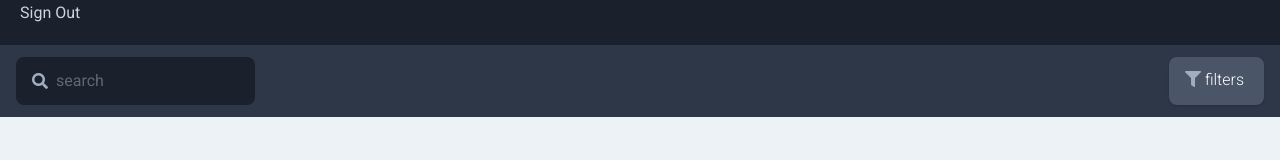
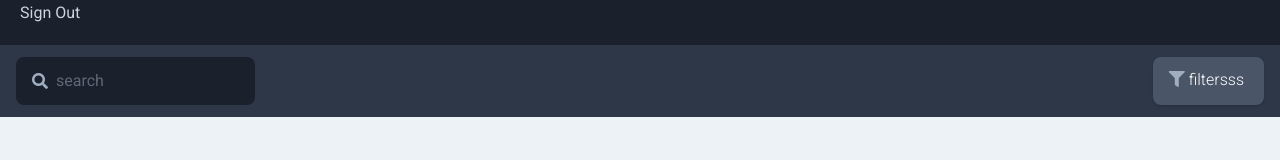
Before and after one commit to woodsy88/mycourses-react, a React (Create React App) app: page / in a window 1280 px wide. Shown: the part 328-488 px from the top of the page. Built offline with nearby package versions, Linux system fonts and the light colour scheme.

Commit message:
testing deploy

```diff
--- a/src/components/Navbar.js
+++ b/src/components/Navbar.js
@@ -56,7 +56,7 @@ class Navbar extends Component {
        </div>
           <button className="bg-gray-700 hover:bg-gray-600 focus:outline-none focus:shadow-outline rounded-lg shadow  pr-5 pl-3">
             <i className="h-6 w-6 text-gray-500 fas fa-filter"></i>
-            <span className=" text-white font-light">filters</span>
+            <span className=" text-white font-light">filtersss</span>
           </button>
       </section>
       </React.Fragment>
```
